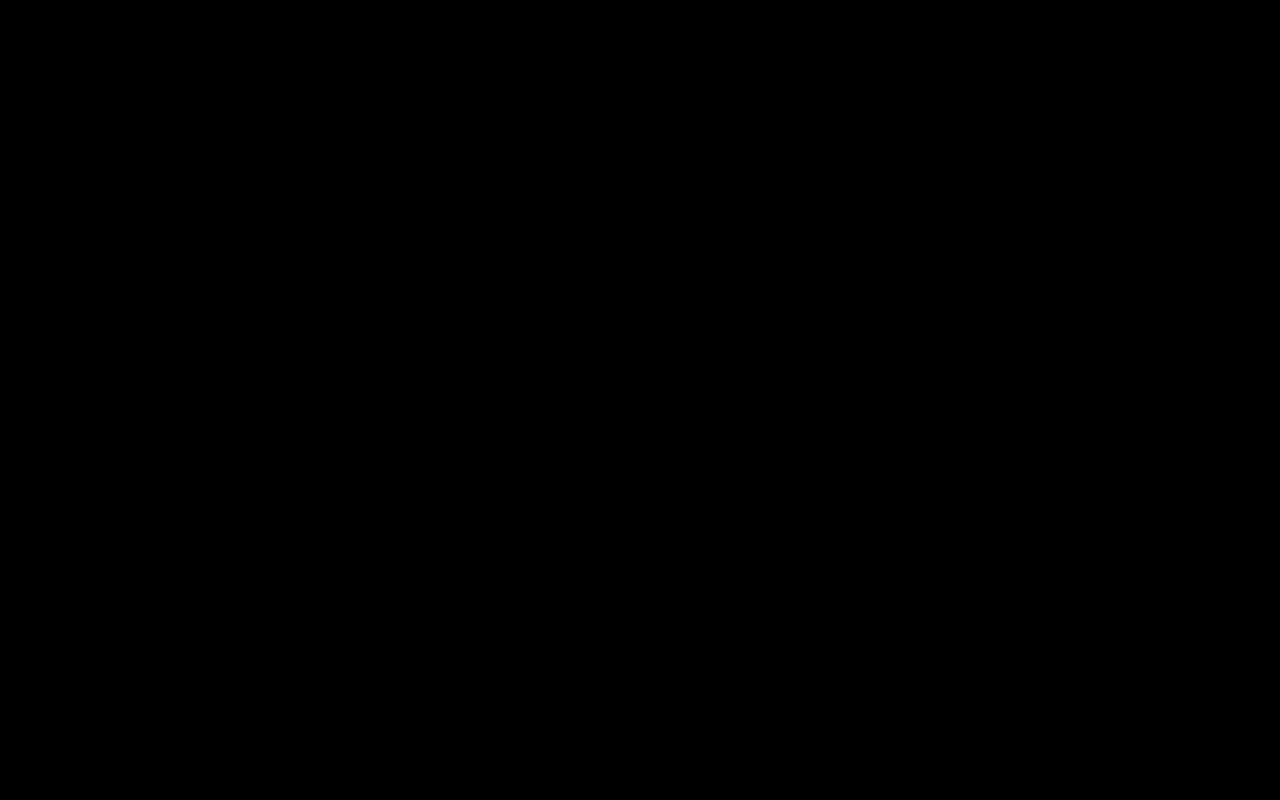
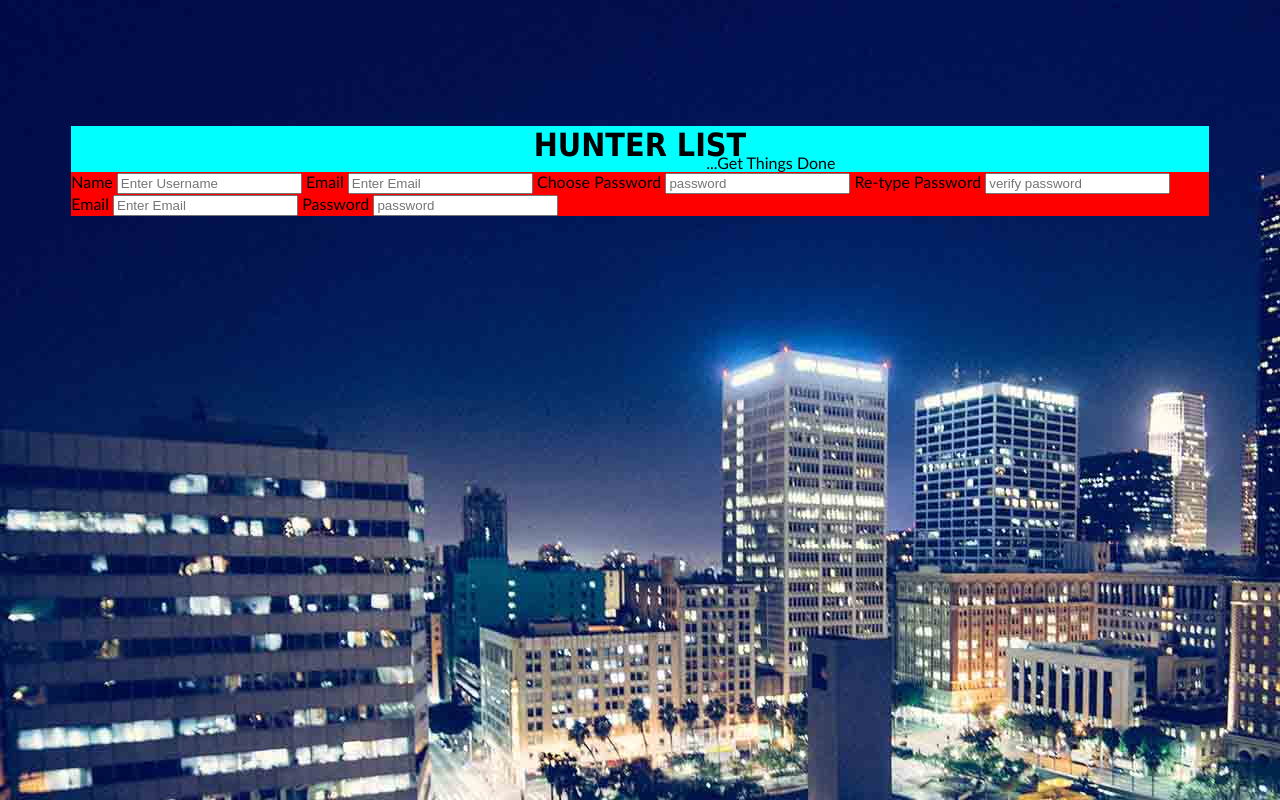
Before and after one commit to innocent-blush/Hunter-List, a plain HTML site: page index.html in a window 1280 px wide. Drawn offline with Linux system fonts and the light colour scheme.

Commit message:
add css to the already built index.html

```diff
--- a/css/style.css
+++ b/css/style.css
@@ -1,3 +1,47 @@
+
 body {
-    background-color: black;
+    background-color:white;
+    background-image: url(bg11.jpg);
+    font-family:  'Gill Sans', 'Gill Sans MT', Calibri, 'Trebuchet MS', sans-serif;
+
 }
+
+.container {
+    margin-left: auto;
+    margin-right: auto;
+    margin-top: 10%;
+    margin-bottom: 0%;
+    background-color: blue;
+    width: 90%;
+}
+
+#header {
+   background-color: cyan;
+   text-align: center;
+
+}
+
+#header h2 {
+    text-transform: uppercase;
+    font-weight: bold;
+    padding: 0px;
+    margin-bottom: -1%;
+    font-family: tahoma,calibri;
+    font-size: 2em;
+    color:
+
+
+}
+
+#header p {
+    margin: 0;
+    padding-left: 23%;
+}
+
+
+
+@media screen and (min-width: 480px){
+    .container {
+        background-color: red;
+    }
+}
--- a/index.html
+++ b/index.html
@@ -8,6 +8,40 @@
     <link rel="stylesheet" href="css/style.css">
 </head>
 <body>
+    <div class="container">
+        <div id="header">
+
+                    <h2> Hunter list</h2>
+                    <p>...Get Things Done</p>
+
+        </div>
+        <div id="formArea">
+
+                <div id="signUp">
+                    <form id="signUpForm">
+                        <label for="userName" class="signUpLabel">Name</label>
+                        <input name="userName" type="text" id="userName" max=20 min=3 placeholder="Enter Username">
+                        <label for="userEmail" class="signUpLabel">Email</label>
+                        <input name="userEmail" type="email" id="userEmail" placeholder="Enter Email">
+                        <label for="password" class="signUpLabel">Choose Password</label>
+                        <input name="password" type="password" id="password" max=20 min=3 placeholder="password">
+                        <label for="password2" class="signUpLabel">Re-type Password</label>
+                        <input type="password" id="password2" max=20 min=3 placeholder="verify password">
+
+                    </form>
+                </div>
+                <div id="logIn">
+                    <form id="logInForm">
+                        <label for="userEmail" class="signUpLabel">Email</label>
+                        <input name="userEmail" type="email" id="userEmail" placeholder="Enter Email">
+                        <label for="password" class="signUpLabel">Password</label>
+                        <input name="password" type="password" id="password" max=20 min=3 placeholder="password">
+                    </form>
+                </div>
+
+    </div>
+</div>
+
 
 </body>
 </html>
```
Also changed, not shown: css/bg11.jpg (added), img/bg2.jpeg (added), img/carousel2.jpeg (added), img/carousel3.jpeg (added), img/images (16).jpeg (added), img/pexels-photo-226567.jpeg (added), img/pexels-photo-567459.jpeg (added), img/pexels-photo-769745.jpeg (added), img/showcase1.jpeg (added), img/showcase2.jpeg (added), img/signin.png (added), img/war-desert-guns-gunshow-163443.jpeg (added), img/war-desert-guns-gunshow-163467.jpeg (added).
